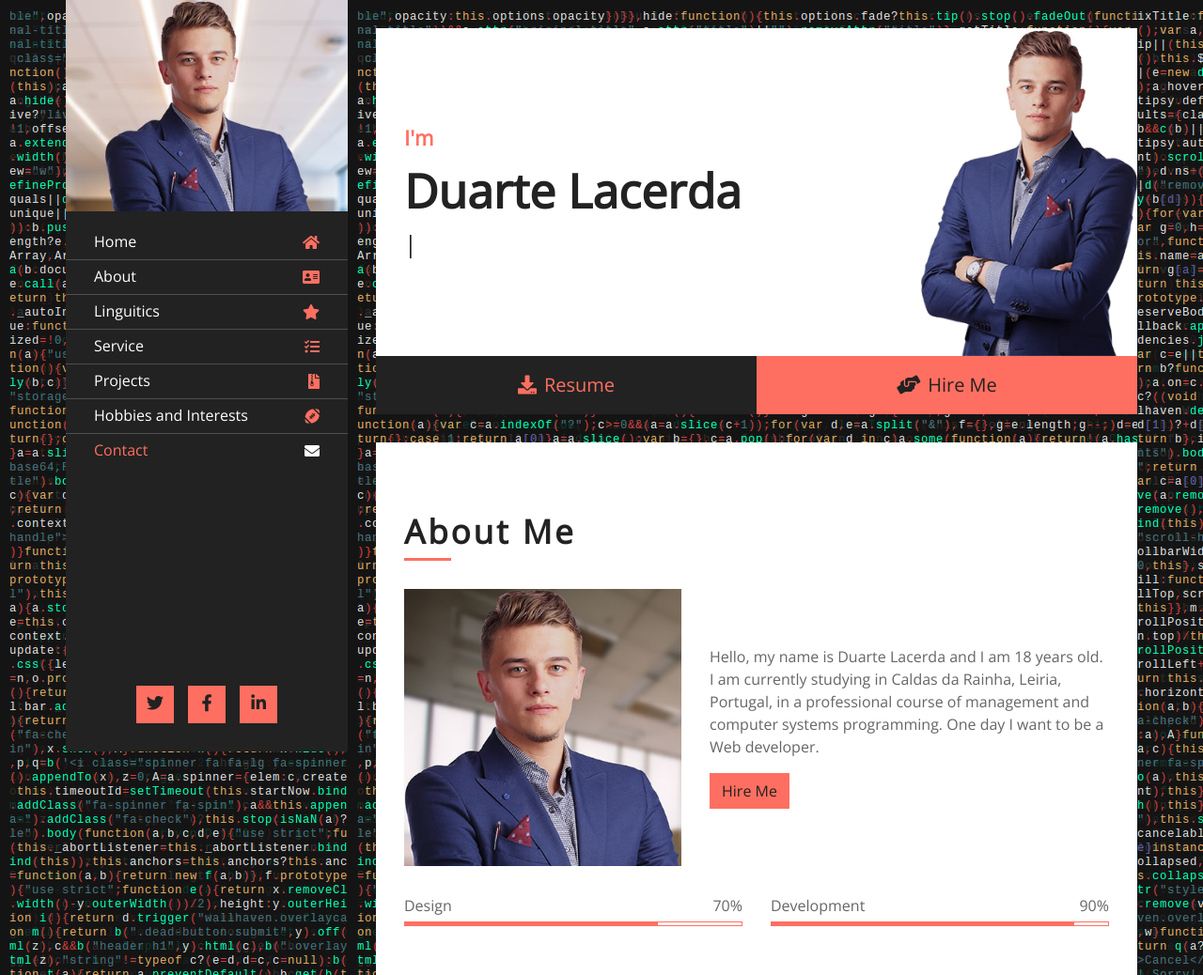
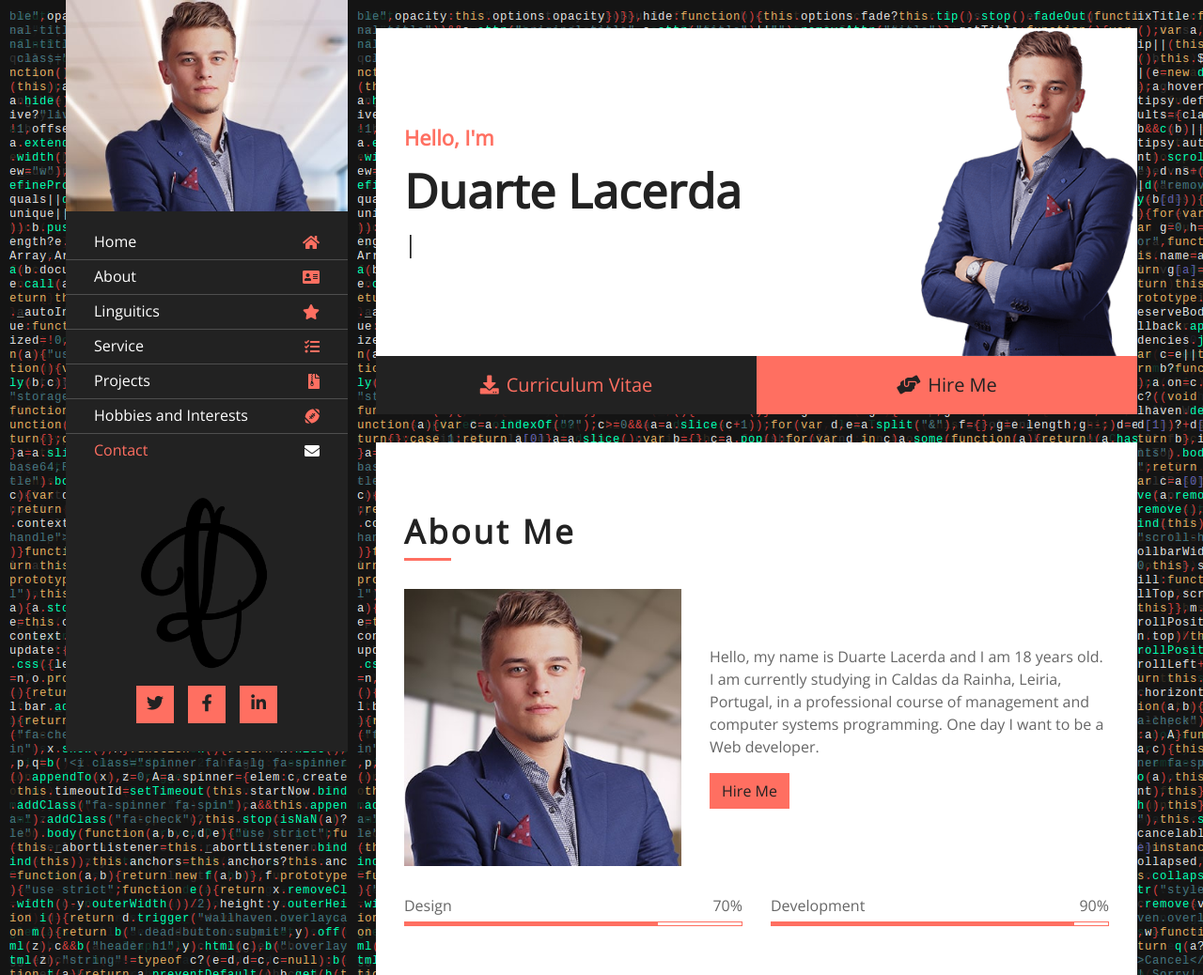
Before and after one commit to DuarteLacerda/DuarteLacerda.github.io, a PHP site: page / in a window 1280 px wide. Shown: the top 1038 px of the page at 94% size. Run offline with PHP 8.4, Linux system fonts and the light colour scheme; some libraries are stand-ins or nearby versions.

Commit message:
03/04/2022

```diff
--- a/css/style.css
+++ b/css/style.css
@@ -143,6 +143,10 @@ a:focus {
         width: calc(100% - 50px);
         margin-left: 50px;
         float: right;
+    }
+
+    .wrapper img{
+        width: 95%;
     }
 
     .wrapper .sidebar:hover  .sidebar-header {
--- a/index.html
+++ b/index.html
@@ -2,13 +2,13 @@
 <html lang="en">
     <head>
         <meta charset="utf-8">
-        <title>Resume Website Template Free Download</title>
+        <title>Hi❗</title>
         <meta content="width=device-width, initial-scale=1.0" name="viewport">
         <meta content="Resume Website Template Free Download" name="keywords">
         <meta content="Resume Website Template Free Download" name="description">
 
         <!-- Favicon -->
-        <link href="img/favicon.ico" rel="icon">
+        <link href="img/favicon.png" rel="icon">
 
         <!-- Google Fonts -->
         <link href="https://fonts.googleapis.com/css2?family=Open+Sans:300;400;600;700;800&display=swap" rel="stylesheet">
@@ -62,6 +62,7 @@
                             </ul>
                         </div>
                     </nav>
+                    <img src="img/favicon.png" alt="">
                 </div>
                 <div class="sidebar-footer">
                     <a href="https://twitter.com/DuarteLacerda1"><i class="fab fa-twitter"></i></a>
@@ -74,7 +75,7 @@
                 <!-- Header Start -->
                 <div class="header" id="header">
                     <div class="content-inner">
-                        <p>I'm</p>
+                        <p>Hello, I'm</p>
                         <h1>Duarte Lacerda</h1>
                         <h2></h2>
                         <div class="typed-text">Web Developer, Front End Developer, Apps Developer</div>
@@ -85,7 +86,7 @@
                 <!-- Large Button Start -->
                 <div class="large-btn">
                     <div class="content-inner">
-                        <a class="btn" href="img/DuarteLacerda_CV.pdf"><i class="fa fa-download"></i>Resume</a>
+                        <a class="btn" href="img/DuarteLacerda_CV.pdf"><i class="fa fa-download"></i>Curriculum Vitae</a>
                         <a class="btn" href="https://www.linkedin.com/in/duarte-lacerda-545136235/"><i class="fa fa-hands-helping"></i>Hire Me</a>
                     </div>
                 </div>
```
Also changed, not shown: img/favicon.png (added).
